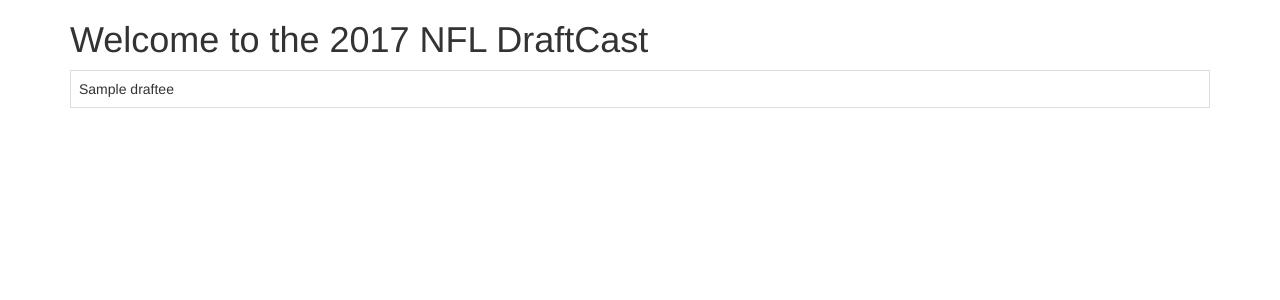
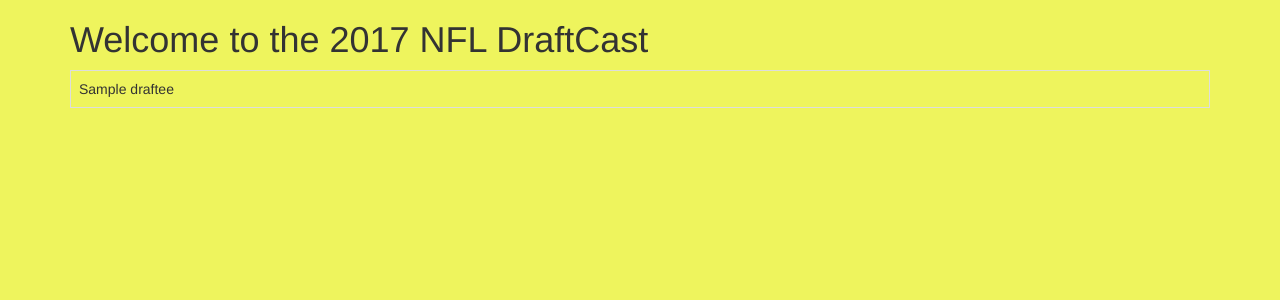
Before and after one commit to rallen0150/nfl_draftcast, a Django app: template templates/index.html in a window 1280 px wide. Shown: the top 300 px of the page. Run offline with Django 3.2, Linux system fonts and the light colour scheme; the template is opened without the code that fills it: most values are stand-ins (such as "Sample title", 1, 10 or a date in 2020); some libraries are stand-ins or nearby versions.

Commit message:
going to work on other rounds later

```diff
--- a/app/views.py
+++ b/app/views.py
@@ -12,5 +12,5 @@
         url = "http://www.espn.com/nfl/draft/rounds"
         x = requests.get(url)
         soup = BeautifulSoup(x.text, "html.parser")
-        context['draftee'] = soup.findAll('ul', {'class': 'draftTable__row'})
+        context['draftee'] = soup.findAll('ul', {'class': 'draftTable__row'})[0].contents
         return context
--- a/templates/base.html
+++ b/templates/base.html
@@ -14,7 +14,9 @@
 
     {% endblock %}
     <style media="screen">
-
+      body {
+        background-color: #eef45d;
+      }
     </style>
   </head>
   <body>
```
